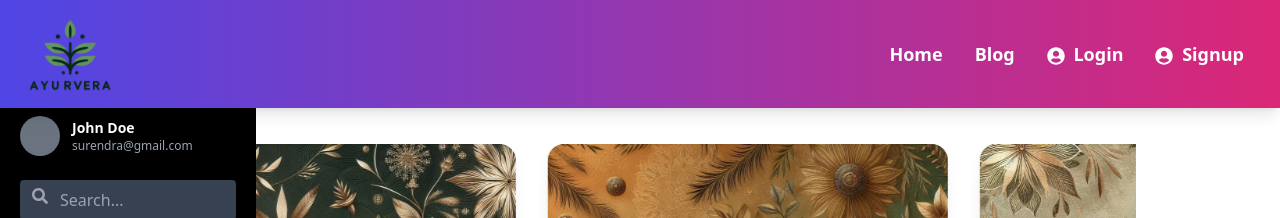
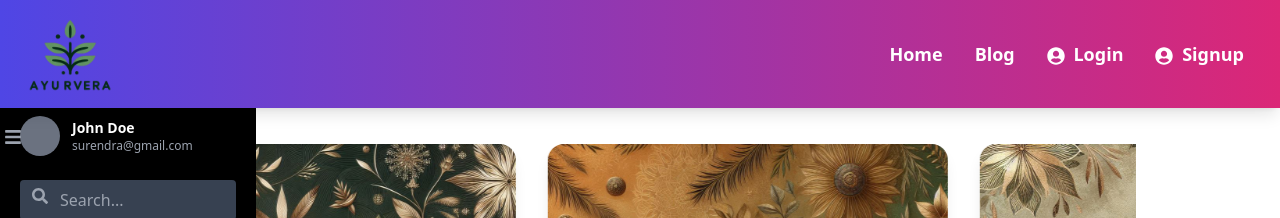
Before and after one commit to surendr1a/Ayurwera, a React (Vite) app: page / in a window 1280 px wide. Shown: the top 218 px of the page. Built offline with nearby package versions, Linux system fonts and the light colour scheme.

Commit message:
fixing sidebar for small and medium and large devices

```diff
--- a/src/sections/Sidebar.jsx
+++ b/src/sections/Sidebar.jsx
@@ -41,19 +41,18 @@ export default function Sidebar() {
   };
 
   return (
-    <div
-      className={`bg-black text-white h-screen p-5 z-40 ${isOpen ? 'w-64' : 'w-20'} fixed top-24 transition-all duration-300 ${isMobile && !isOpen ? 'hidden' : 'block'}`}
-    >
-      {/* Sidebar Toggle Button */}
-      {isMobile && (
+    <>
+      {/* Sidebar Toggle Button (Fixed on screen for visibility) */}
       <button
-          className="mb-6 text-lg text-gray-400 focus:outline-none"
+  className="fixed top-28 left-1 z-50 text-lg text-gray-400 focus:outline-none md:top-6 md:left-6 lg:top-32 lg:left-1"
   onClick={toggleSidebar}
 >
   <FaBars /> {/* Hamburger icon for toggle */}
 </button>
-      )}
 
+      <div
+        className={`bg-black text-white h-screen p-5 z-40 ${isOpen ? 'w-64' : 'w-20'} fixed md:top-24 top-24 transition-all duration-300 ${isMobile && !isOpen ? 'hidden' : 'block'}`}
+      >
         {/* User Profile */}
         <div className="flex items-center mb-6">
           <div className="w-10 h-10 rounded-full bg-gray-500"></div>
@@ -156,5 +155,6 @@ export default function Sidebar() {
           </li>
         </ul>
       </div>
+    </>
   );
 }
```
Lines whose indentation alone changed are shown as unchanged.
